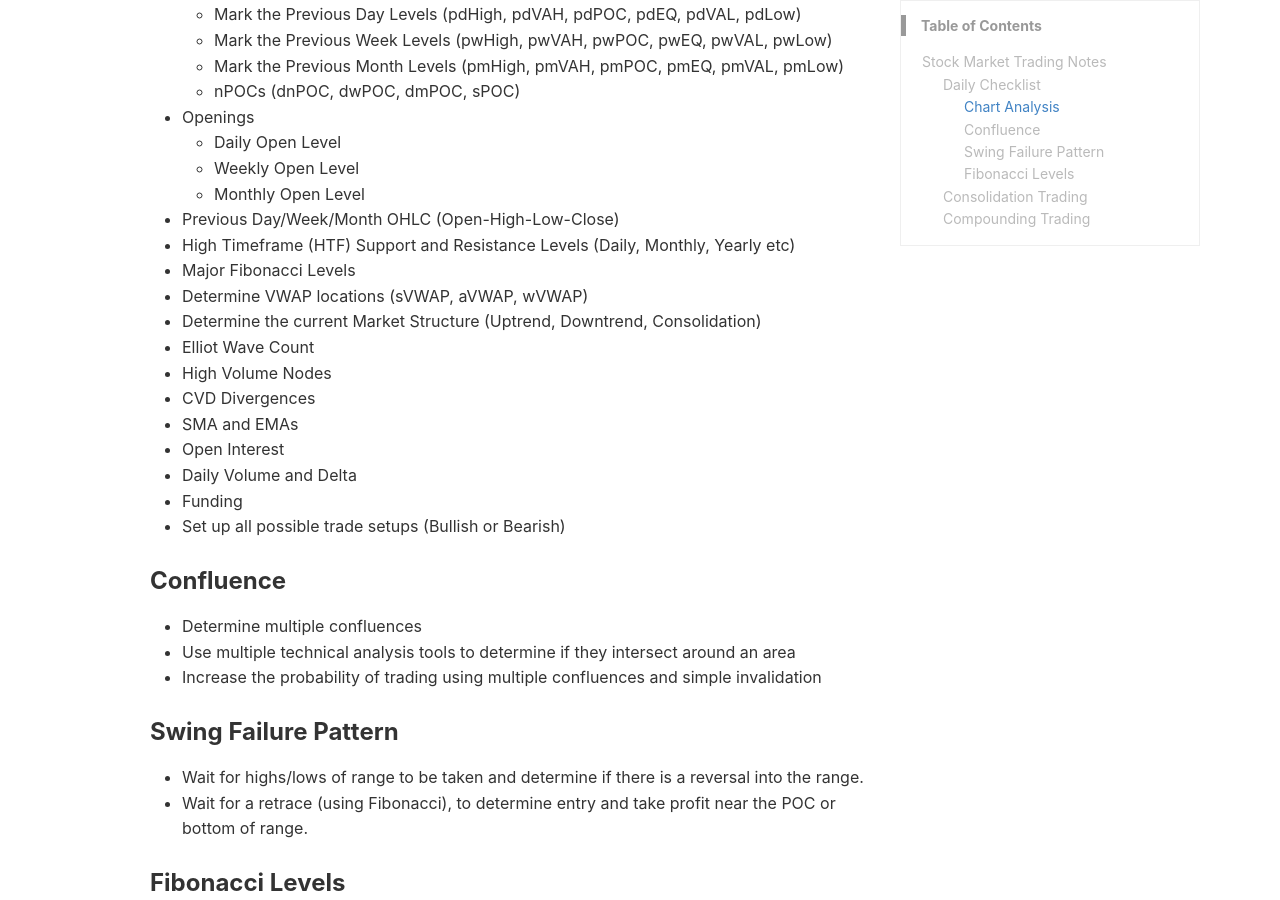
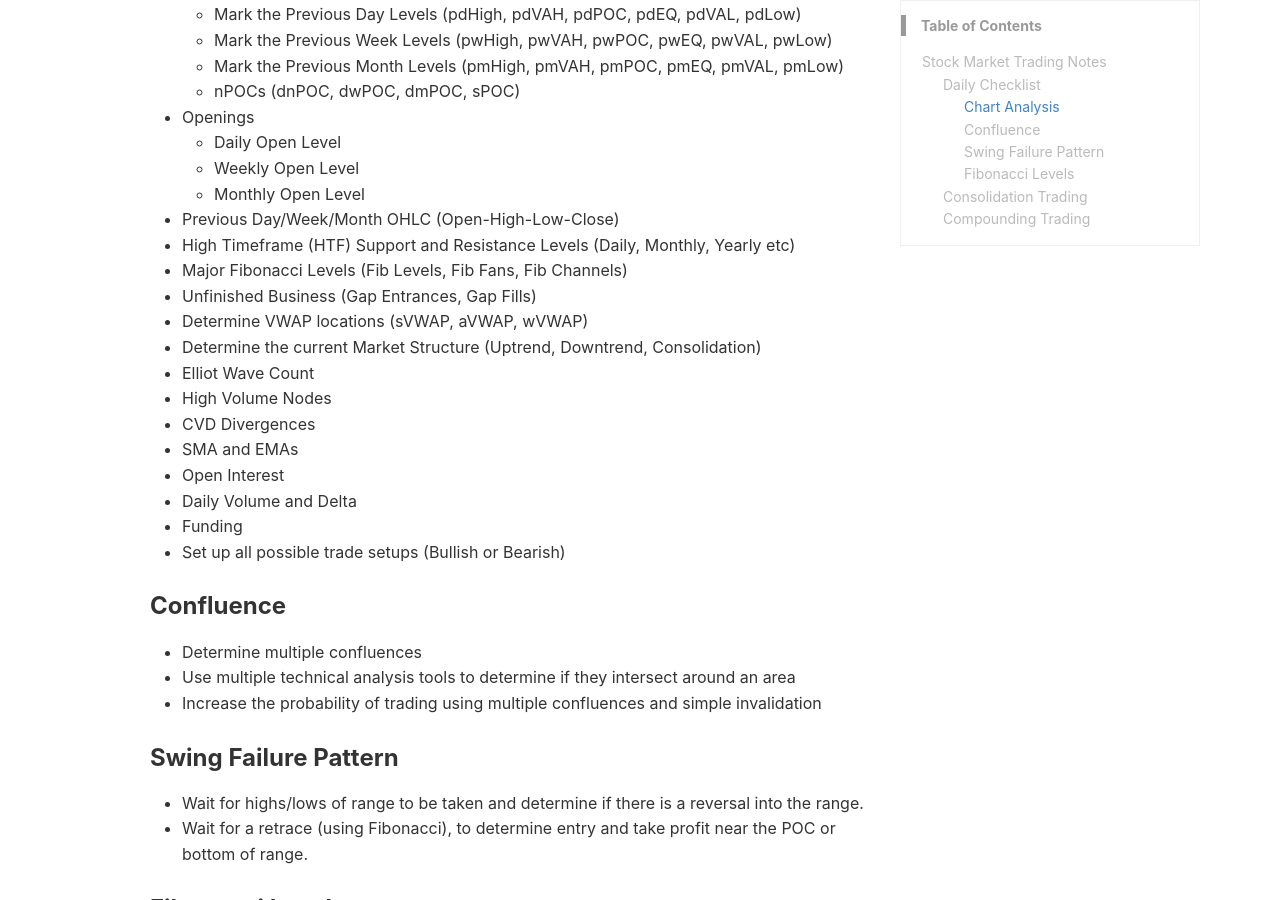
Before and after one commit to qwutony/qwutony.github.io, a Jekyll site: the page built from _wiki/100-Trading-Notes.md, in a window 1280 px wide and 900 px high, scrolled down 471 px. Built offline with Jekyll 4.4.1, drawn with Linux system fonts in a browser that asks for light colours; a style sheet for code colours, icons or effects is not loaded.

Commit message:
Update 100-Trading-Notes.md

```diff
--- a/_wiki/100-Trading-Notes.md
+++ b/_wiki/100-Trading-Notes.md
@@ -23,7 +23,8 @@ keywords: checklist
     - Monthly Open Level
   - Previous Day/Week/Month OHLC (Open-High-Low-Close)
   - High Timeframe (HTF) Support and Resistance Levels (Daily, Monthly, Yearly etc)
-  - Major Fibonacci Levels
+  - Major Fibonacci Levels (Fib Levels, Fib Fans, Fib Channels)
+  - Unfinished Business (Gap Entrances, Gap Fills)
   - Determine VWAP locations (sVWAP, aVWAP, wVWAP)
   - Determine the current Market Structure (Uptrend, Downtrend, Consolidation)
   - Elliot Wave Count
```
